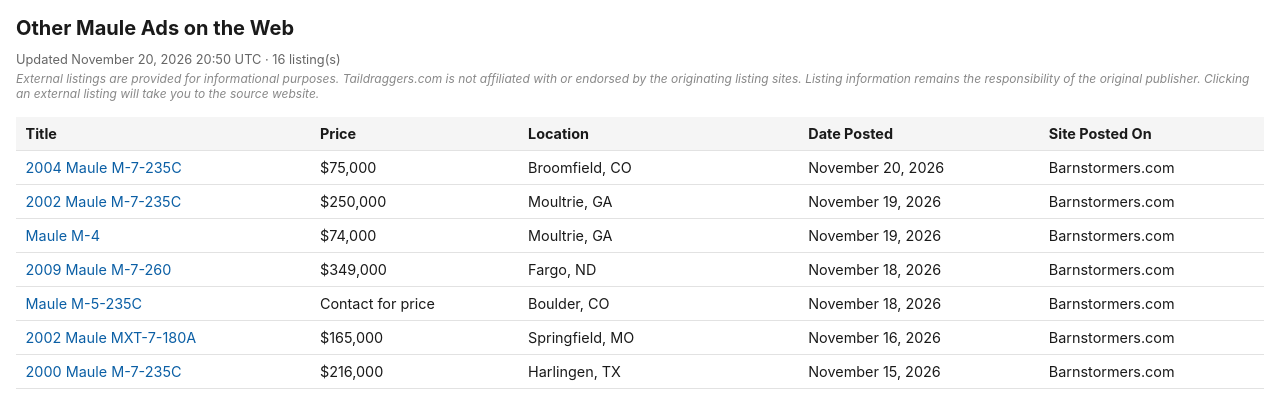
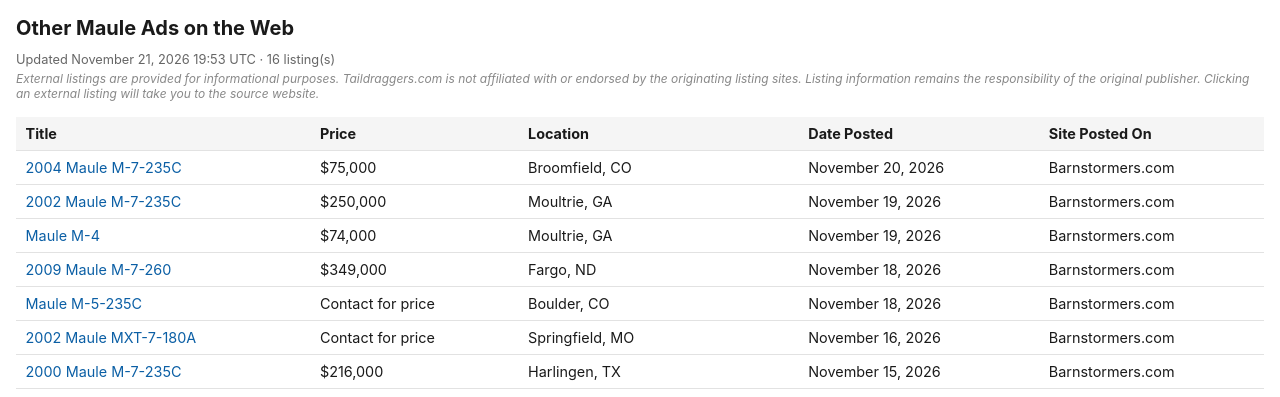
Before and after one commit to taildraggers/maule-aircraft-for-sale, a plain HTML site: page docs/index.html in a window 1280 px wide. Shown: the top 397 px of the page. Drawn offline with Linux system fonts and the light colour scheme.

Commit message:
Update Maule listings (2026-11-21)

```diff
--- a/docs/index.html
+++ b/docs/index.html
@@ -76,7 +76,7 @@
 </head>
 <body>
   <h1>Other Maule Ads on the Web</h1>
-  <div class="updated">Updated November 20, 2026 20:50 UTC &middot; 16 listing(s)</div>
+  <div class="updated">Updated November 21, 2026 19:53 UTC &middot; 16 listing(s)</div>
   <div class="disclaimer">External listings are provided for informational purposes. Taildraggers.com is not affiliated with or endorsed by the originating listing sites. Listing information remains the responsibility of the original publisher. Clicking an external listing will take you to the source website.</div>
   <table>
     <thead>
@@ -88,7 +88,7 @@
         <tr><td><a href="https://www.barnstormers.com/classified-2084723-Maule-M-4.html" target="_blank" rel="noopener noreferrer">Maule M-4</a></td><td>$74,000</td><td>Moultrie, GA</td><td>November 19, 2026</td><td>Barnstormers.com</td></tr>
         <tr><td><a href="https://www.barnstormers.com/classified-2077801-2009-Maule-M7-260-TTSN-990.html" target="_blank" rel="noopener noreferrer">2009 Maule M-7-260</a></td><td>$349,000</td><td>Fargo, ND</td><td>November 18, 2026</td><td>Barnstormers.com</td></tr>
         <tr><td><a href="https://www.barnstormers.com/classified-2084475-Maule-M5-235C.html" target="_blank" rel="noopener noreferrer">Maule M-5-235C</a></td><td>Contact for price</td><td>Boulder, CO</td><td>November 18, 2026</td><td>Barnstormers.com</td></tr>
-        <tr><td><a href="https://www.barnstormers.com/classified-2084043-2002-MAULE-MXT-7-180A.html" target="_blank" rel="noopener noreferrer">2002 Maule MXT-7-180A</a></td><td>$165,000</td><td>Springfield, MO</td><td>November 16, 2026</td><td>Barnstormers.com</td></tr>
+        <tr><td><a href="https://www.barnstormers.com/classified-2084043-2002-MAULE-MXT-7-180A.html" target="_blank" rel="noopener noreferrer">2002 Maule MXT-7-180A</a></td><td>Contact for price</td><td>Springfield, MO</td><td>November 16, 2026</td><td>Barnstormers.com</td></tr>
         <tr><td><a href="https://www.barnstormers.com/classified-2017090-2000-Maule-M7-235C.html" target="_blank" rel="noopener noreferrer">2000 Maule M-7-235C</a></td><td>$216,000</td><td>Harlingen, TX</td><td>November 15, 2026</td><td>Barnstormers.com</td></tr>
         <tr><td><a href="https://www.barnstormers.com/classified-2083459-FS--Maule-Winter-Projects.html" target="_blank" rel="noopener noreferrer">Maule</a></td><td>Contact for price</td><td>North Bay, NY</td><td>November 12, 2026</td><td>Barnstormers.com</td></tr>
         <tr><td><a href="https://www.barnstormers.com/classified-2082738-Maule-M7235C.html" target="_blank" rel="noopener noreferrer">Maule M-7-235C</a></td><td>$265,000</td><td>Unknown</td><td>November 11, 2026</td><td>Barnstormers.com</td></tr>
```
